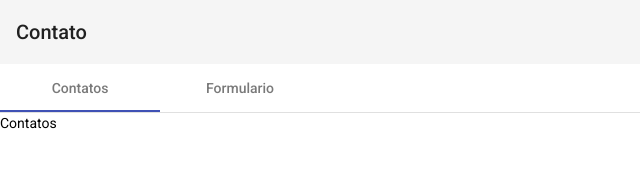
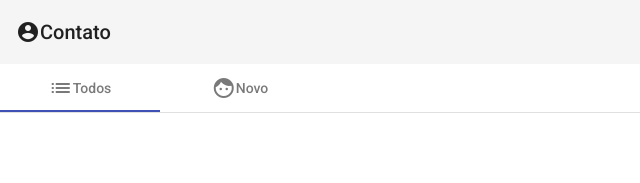
Before and after one commit to jairosousa/Angular9-Spring-Boot2-2, an Angular app in the folder frontend/agenda-app/: page / in a window 1280 px wide. Shown: the top 183 px of the page, without its empty margins (0-640 px from the left). Built offline with nearby package versions, Linux system fonts and the light colour scheme.

Commit message:
Icones do Material Design

```diff
--- a/frontend/agenda-app/src/app/contato/contato.component.html
+++ b/frontend/agenda-app/src/app/contato/contato.component.html
@@ -1,10 +1,20 @@
 <mat-toolbar>
+    <mat-icon>account_circle</mat-icon>
     <span>Contato</span>
 </mat-toolbar>
 
 <mat-tab-group>
-    <mat-tab label="Contatos"> Contatos </mat-tab>
-    <mat-tab label="Formulario">
+    <mat-tab>
+        <ng-template mat-tab-label>
+            <mat-icon>list</mat-icon>
+            Todos
+        </ng-template>
+    </mat-tab>
+    <mat-tab>
+        <ng-template mat-tab-label>
+            <mat-icon>face</mat-icon>
+            Novo
+        </ng-template>
         <mat-card class="half-width">
             <mat-card-title>Novo Contato</mat-card-title>
             <form [formGroup]="formulario" (ngSubmit)="submit()">
```
